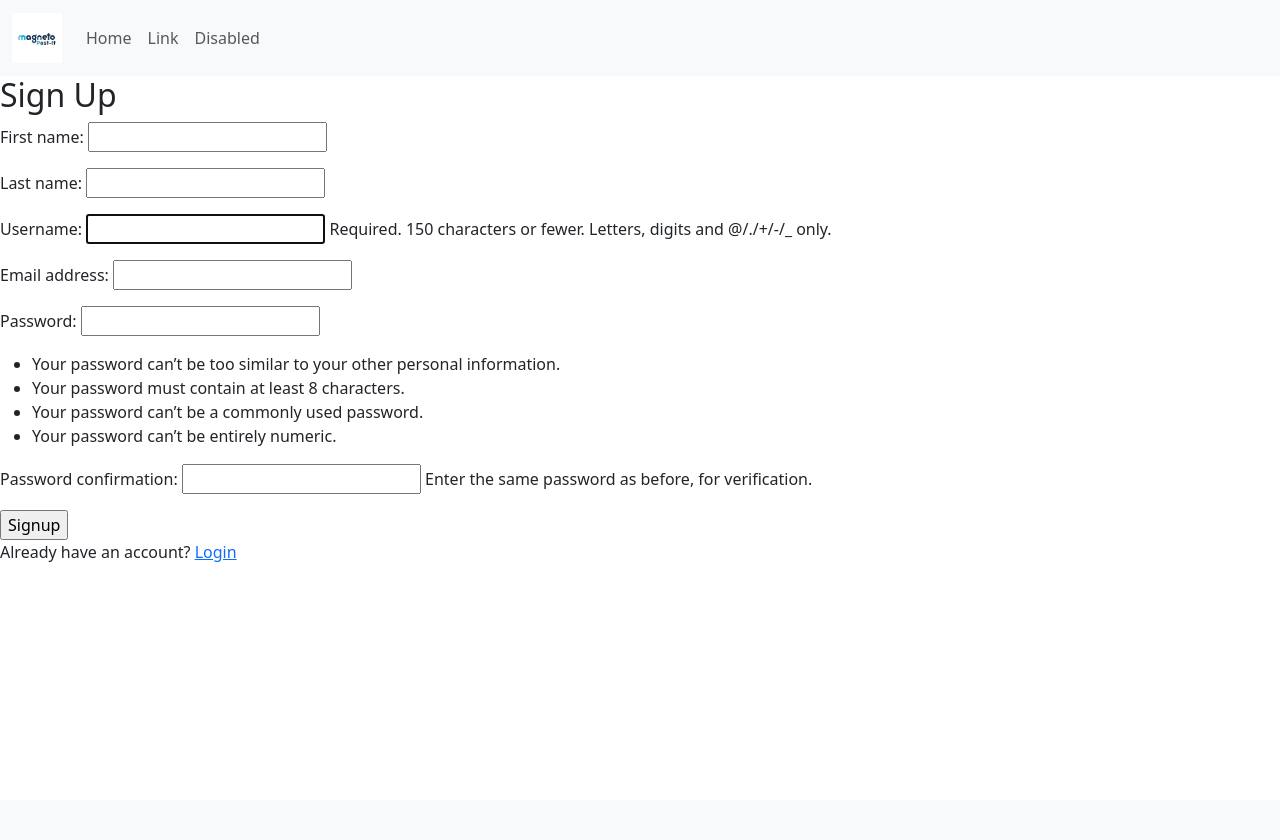
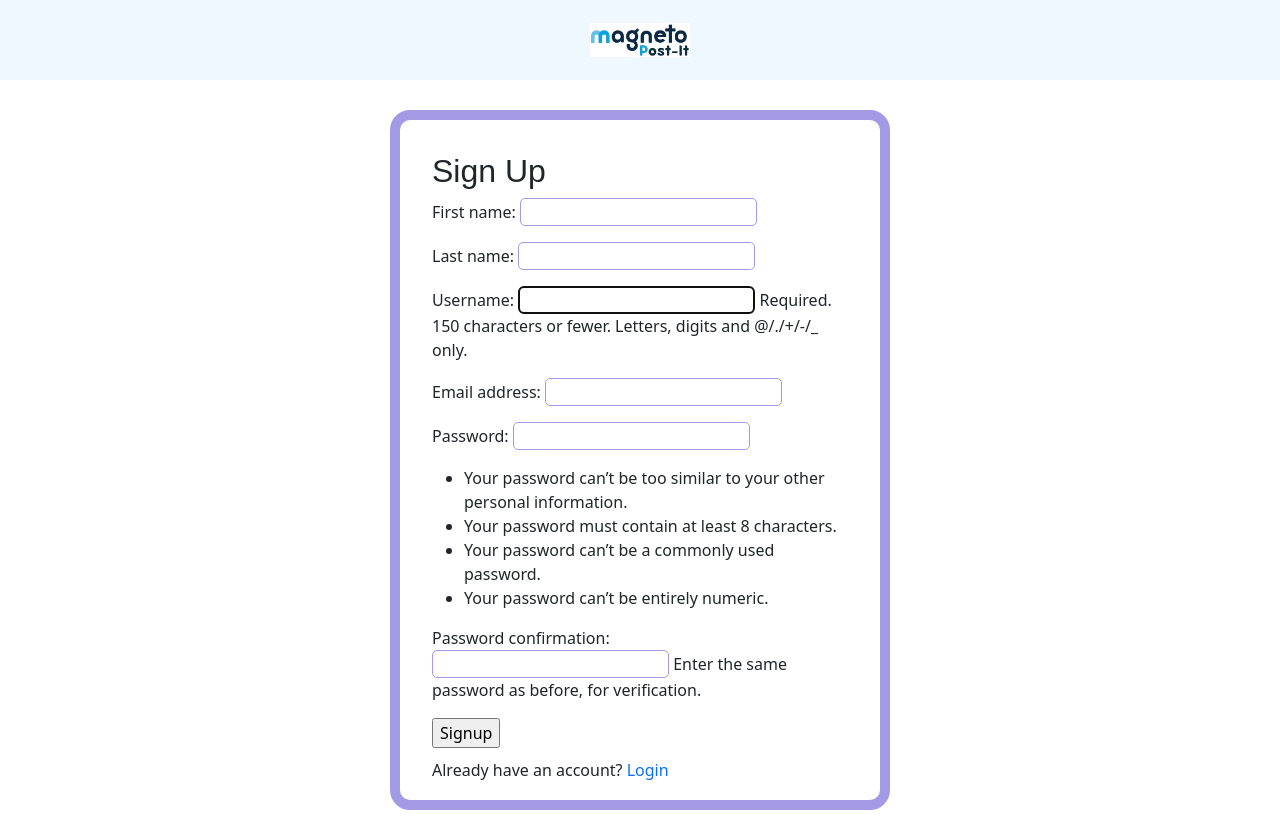
Before and after one commit to edup3/Magneto-Post-It, a Django app: page /signup/ in a window 1280 px wide. Before the commit the page ends 562 px from the top, so only its background shows below. Run offline with Django 5.2, Linux system fonts and the light colour scheme.

Commit message:
actualizado diseño

```diff
--- /dev/null
+++ b/image_generator/static/base.css
@@ -0,0 +1,21 @@
+.nav{
+    display: flex;
+    justify-content: center;
+    align-items: center;
+    width: 100%;
+    height: 80px;
+    background-color: aliceblue;
+    overflow: hidden;
+}
+
+
+.brand{
+    width: auto;
+    height: auto;
+    align-content: center;
+}
+
+.brand a img{
+    width: 100px;
+    height: auto;
+}
--- /dev/null
+++ b/image_generator/static/signup.css
@@ -0,0 +1,40 @@
+.html{
+    font-family: "Poppins", sans-serif;
+}
+
+.nonavbar{
+    border:10px solid #a39ae6;
+    border-radius: 20px;
+    margin: auto;
+    margin-top: 30px;
+    margin-bottom: 30px;
+    padding: 2rem;
+    width: 500px;
+    height: 700px;
+    display: flex;
+    justify-content: center;
+}
+
+.texto{
+    font-family: "Poppins", sans-serif;
+    font-weight: 20px;
+    font-style: normal;
+}
+
+.cuenta{
+    padding-top: 10px;
+}
+
+.signuplogin{
+    text-decoration: none;
+}
+
+form p input{
+    border-radius: 5px;
+    border: thin solid #a39ae6;
+}
+
+form p input{
+    border-radius: 5px;
+    border: thin solid #a39ae6;
+}
--- a/image_generator/templates/signup.html
+++ b/image_generator/templates/signup.html
@@ -1,8 +1,10 @@
 {% extends 'base.html' %}
 {% block content %}
 {% load static %}
+
+<link rel="stylesheet" href="{% static 'signup.css' %}">
+
 <title>Signup</title>
-<link rel="stylesheet" href="">
 <div class="nonavbar">
     <form method="POST" autocomplete="off" class="contenedor">
         {% csrf_token %}
--- a/magnetopostit/templates/base.html
+++ b/magnetopostit/templates/base.html
@@ -1,33 +1,25 @@
 {% load static %}
+
+<link rel="stylesheet" href="{% static 'base.css' %}">
+
 <head>
     <meta charset="UTF-8">
     <meta name="viewport" content="width=device-width, initial-scale=1.0">
     <link href="https://cdn.jsdelivr.net/npm/bootstrap@5.3.3/dist/css/bootstrap.min.css" rel="stylesheet" integrity="sha384-QWTKZyjpPEjISv5WaRU9OFeRpok6YctnYmDr5pNlyT2bRjXh0JMhjY6hW+ALEwIH" crossorigin="anonymous"></head>
 <body>
-    <nav class="navbar navbar-expand-lg bg-body-tertiary">
-        <div class="container-fluid">
-          <a class="navbar-brand" href="#">
-            <img src="{% static 'logo.jpg' %}" style="object-fit: contain; height: 50px;" alt="Magneto Logo">
+
+    <div class="nav">
+      <nav>
+        <div class="brand">
+          <a href="#">
+            <img src="{% static 'logo.jpg' %}" alt="Magneto Logo">
           </a>
-          <button class="navbar-toggler" type="button" data-bs-toggle="collapse" data-bs-target="#navbarSupportedContent" aria-controls="navbarSupportedContent" aria-expanded="false" aria-label="Toggle navigation">
-            <span class="navbar-toggler-icon"></span>
-          </button>
-          <div class="collapse navbar-collapse" id="navbarSupportedContent">
-            <ul class="navbar-nav me-auto mb-2 mb-lg-0">
-              <li class="nav-item">
-                <a class="nav-link" href="#">Home</a>
-              </li>
-              <li class="nav-item">
-                <a class="nav-link" href="#">Link</a>
-              </li>
-              <li class="nav-item">
-                <a class="nav-link" href="#">Disabled</a>
-              </li>
-            </ul>
-          </div>
         </div>
       </nav>
-      {% block content %}
-      {% endblock content %}
-      <script src="https://cdn.jsdelivr.net/npm/bootstrap@5.3.3/dist/js/bootstrap.bundle.min.js" integrity="sha384-YvpcrYf0tY3lHB60NNkmXc5s9fDVZLESaAA55NDzOxhy9GkcIdslK1eN7N6jIeHz" crossorigin="anonymous"></script>
-</body>
+    </div>
+
+    {% block content %}
+    {% endblock content %}
+    <script src="https://cdn.jsdelivr.net/npm/bootstrap@5.3.3/dist/js/bootstrap.bundle.min.js" integrity="sha384-YvpcrYf0tY3lHB60NNkmXc5s9fDVZLESaAA55NDzOxhy9GkcIdslK1eN7N6jIeHz" crossorigin="anonymous"></script>
+
+  </body>
```
Also changed, not shown: image_generator/static/image-canva.css (added, +58 -0 lines), image_generator/static/login.css (added, +39 -0 lines), image_generator/templates/image_gen.html (+33 -1 lines), image_generator/templates/login.html (+9 -1 lines), image_generator/templates/vacante.html (+24 -6 lines), image_generator/static/logo.jpg, media/images/ingeniero de software_id_1.jpg (added), media/images/ingeniero de software_id_2.jpg (added).
